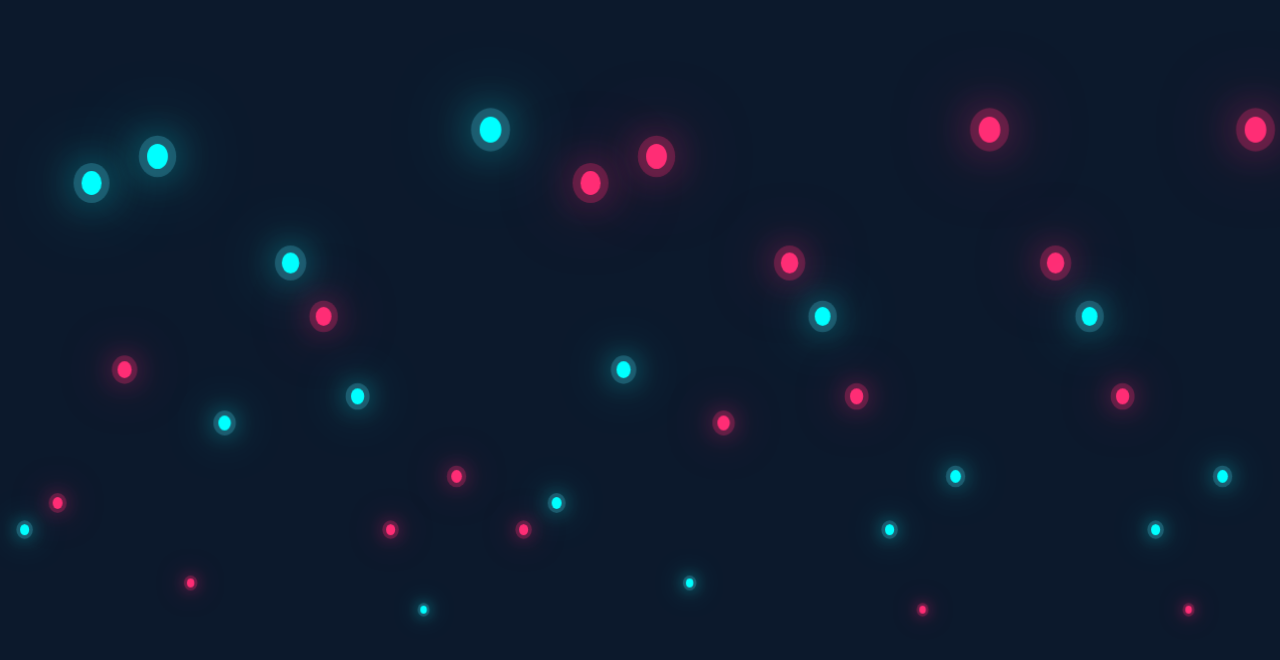
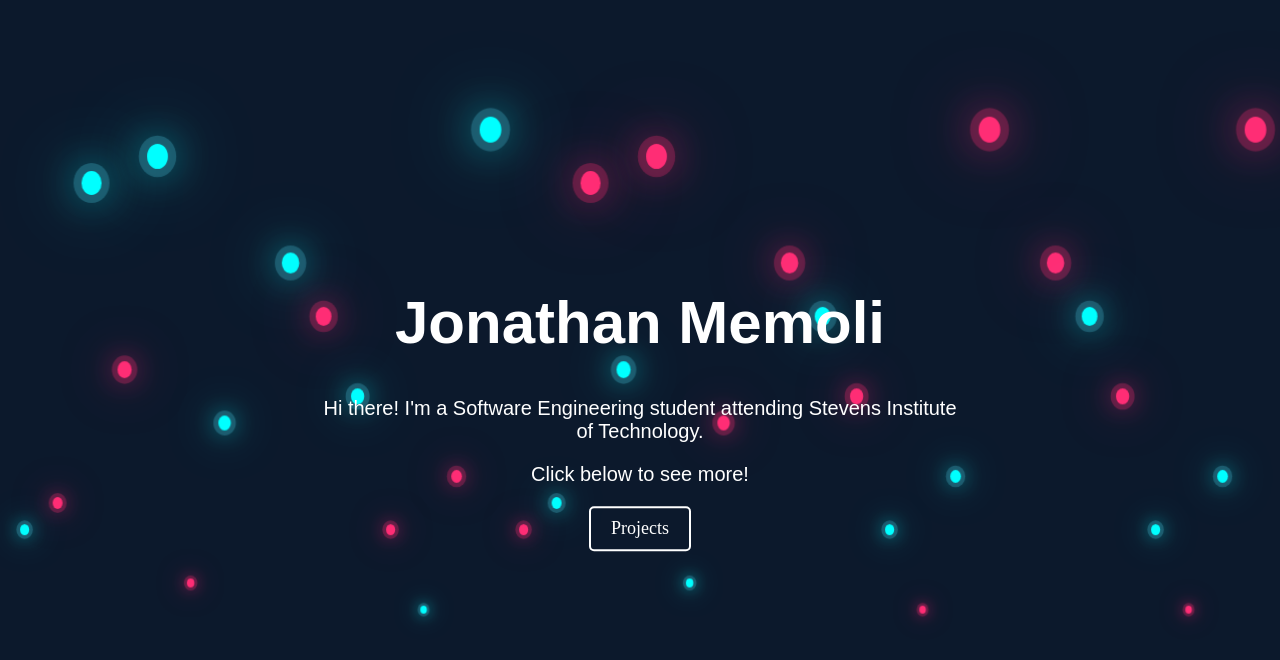
Before and after one commit to JonMike8/Portfolio, a plain HTML site: page index.html in a window 1280 px wide. Drawn offline with Linux system fonts and the light colour scheme; a web font is replaced by a local one.

Commit message:
Added title, description, and button with effects

```diff
--- a/baseStyle.css
+++ b/baseStyle.css
@@ -24,12 +24,52 @@ body{
 		height: 100%;
 		overflow: hidden;
 	}
+.content {
+	position: absolute;
+	top: 50%;
+	left: 50%;
+	transform: translate(-50%, -50%);
+	text-align: center;
+	z-index: 1;
+}
+
+h1 {
+	color: white;
+	font-family: "Titillium Web", Source Sans Pro, sans-serif;
+	font-size: 60px;
+}
+
+p {
+	color: white;
+	font-family: "Titillium Web", Source Sans Pro, sans-serif;
+	font-size: 20px;
+}
+.button{
+	display: inline-block;
+	padding: 10px 20px;
+	background-color: transparent;
+	color: white;
+	text-decoration: none;
+	font-family: "Titillium web", Source Sans Pro, sans=serif;
+	font-size: 18px;
+	border: 2px solid white;
+	border-radius: 5px;
+	transition: background-color 0.3s, color 0.3s;
+}
+.button:hover,
+.button:focus {
+  background-color: #fff;
+  color: #000;
+  font-weight: bold;
+  outline: none;
+}
 
 .bubbles{
 	position: relative;
 	display: flex;
 	margin: 0;
 	padding: 0;
+	z-index: -100;
 }
 
 .bubbles span {
@@ -41,13 +81,11 @@ body{
 	border-radius: 50%;
 	box-shadow: 0 0 0 10px #4fc3dc44, 0 0 50px cyan, 0 0 100px cyan;
 	animation: animate 15s linear infinite;
-	animation-duration: calc(150s / var(--i));
-}
+	animation-duration: calc(150s / var(--i));	}
 .bubbles span:nth-child(even){
 	background: var(--pinkDark);
 	box-shadow: 0 0 0 10px #ff2d7544, 0 0 50px var(--pinkDark), 0 0 100px var(--pinkDark);
 }
-
 @keyframes animate
 {
 	0%{
--- a/index.html
+++ b/index.html
@@ -7,6 +7,7 @@
 </head>
 <body>
 	<div class = "backgroundContainer">
+
 			<div class = "bubbles">
 				<span style = "--i:11;"></span>
 				<span style = "--i:12;"></span>
@@ -47,6 +48,12 @@
 				<span style = "--i:13;"></span>
 				<span style = "--i:26;"></span>
 			</div>
+			<div class="content">
+				<h1> Jonathan Memoli</h1>
+				<p>Hi there! I'm a Software Engineering student attending Stevens Institute of Technology.</p>
+				<p>Click below to see more!</p>
+				<a href="projects.html" class="button">Projects</a>
+			</div>
 		</div>
 </body>
 </html>
```
Lines whose indentation alone changed are shown as unchanged.
